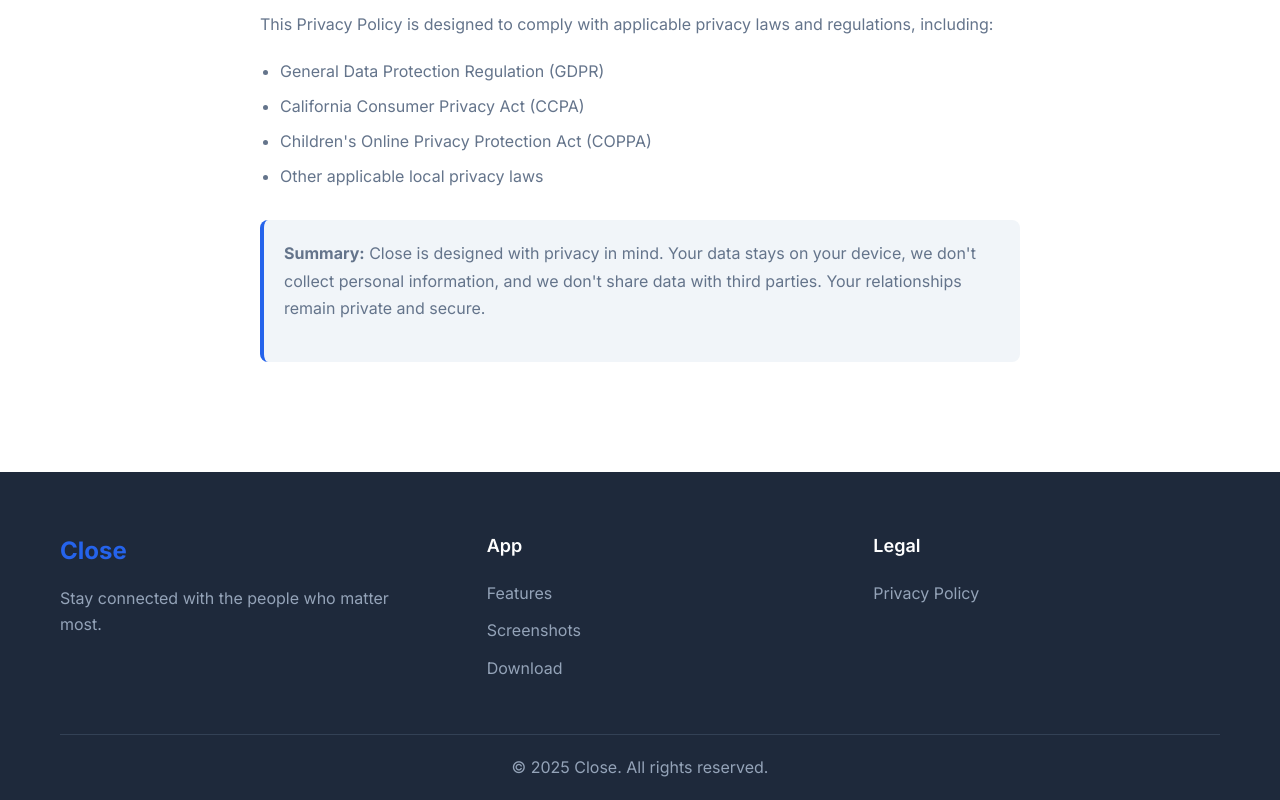
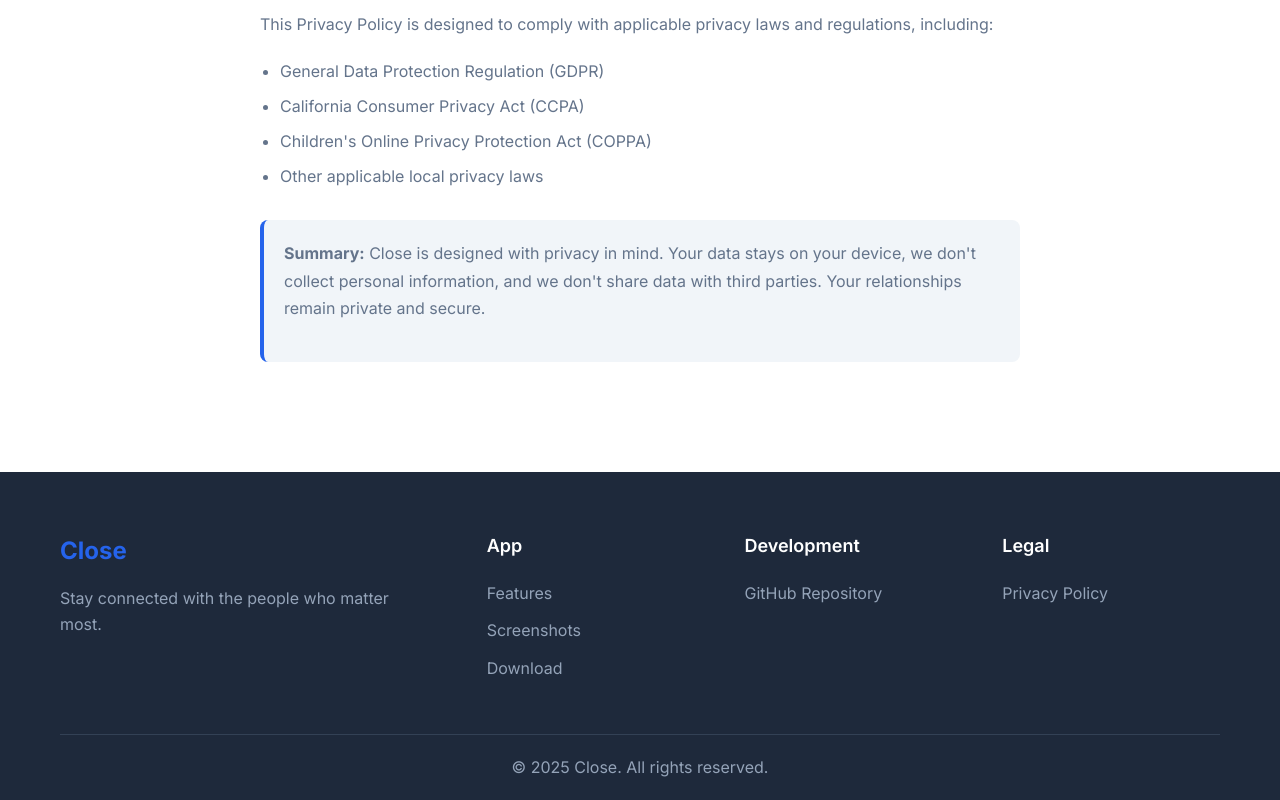
Before and after one commit to matjic/close.matj.io, a plain HTML site: page privacy.html in a window 1280 px wide. Shown: the part 3047-3847 px from the top of the page. Drawn offline with Linux system fonts and the light colour scheme.

Commit message:
Link github repo

```diff
--- a/privacy.html
+++ b/privacy.html
@@ -214,6 +214,10 @@
                         <a href="index.html#download">Download</a>
                     </div>
                     <div class="footer-section">
+                        <h4>Development</h4>
+                        <a href="https://github.com/matjic/Close" target="_blank" rel="noopener noreferrer">GitHub Repository</a>
+                    </div>
+                    <div class="footer-section">
                         <h4>Legal</h4>
                         <a href="privacy.html">Privacy Policy</a>
                     </div>
```
Also changed, not shown: index.html (+8 -0 lines).
